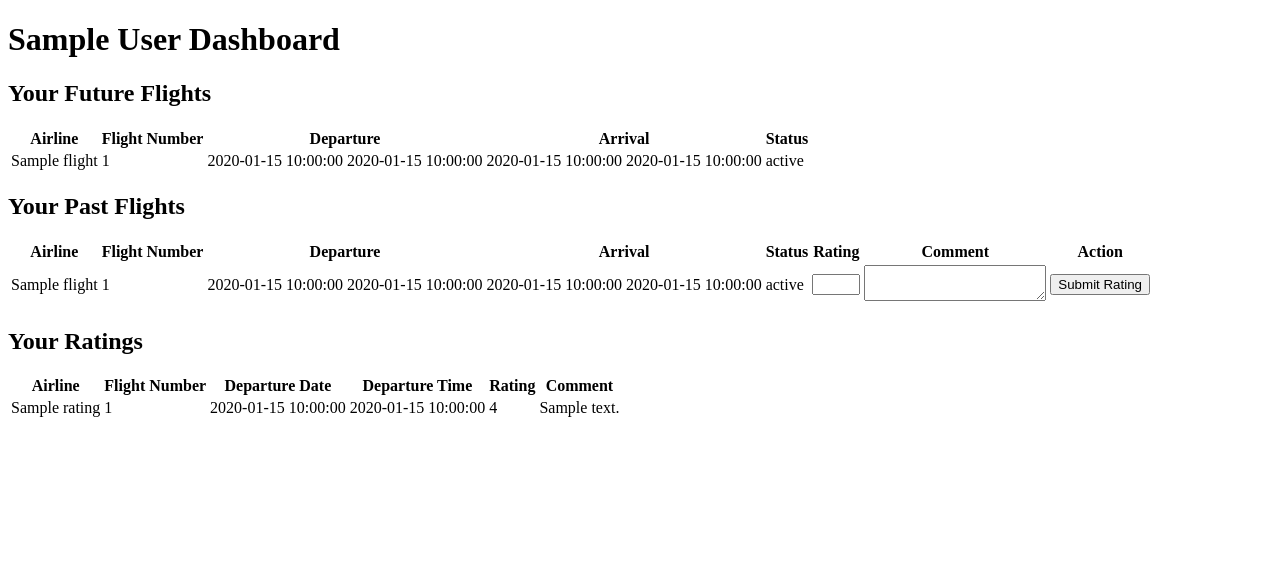
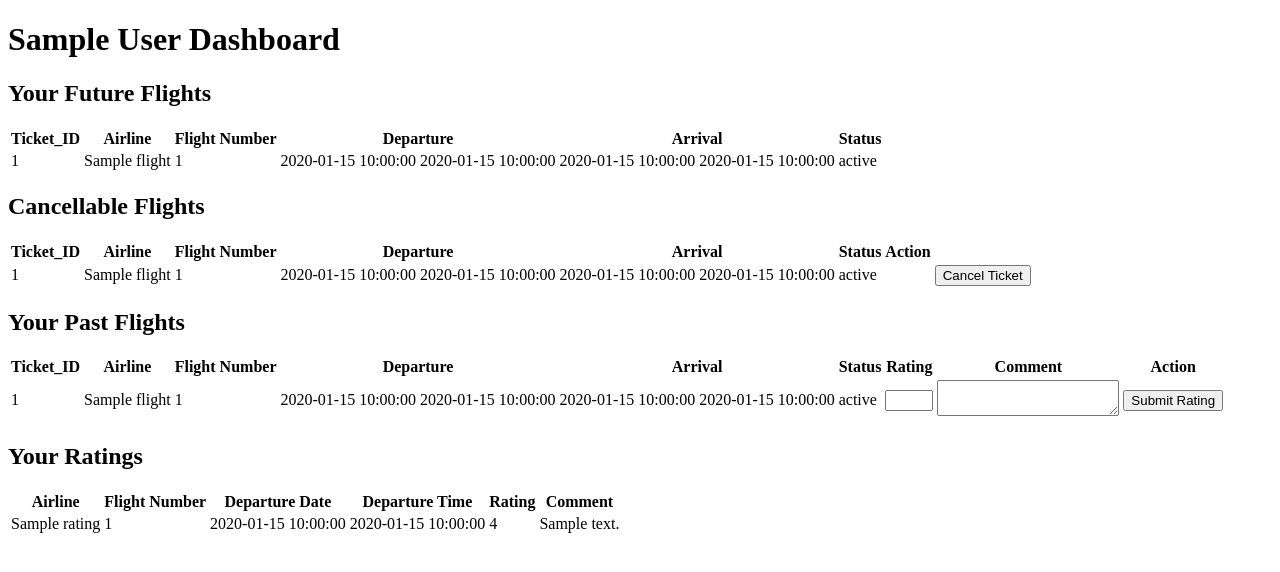
Before and after one commit to TanzHasan/AirplaneDatabaseFinal, a Flask app: template app/templates/home.html in a window 1280 px wide. Shown: the part 49-621 px from the top of the page. Run offline with Flask 3, Linux system fonts and the light colour scheme; the template is opened without the code that fills it: most values are stand-ins (such as "Sample title", 1, 10 or a date in 2020).

Commit message:
changed a lot of the inserting queries and screated cancel_ticket

```diff
--- a/app/app.py
+++ b/app/app.py
@@ -78,6 +78,9 @@ def register_user():
         passport_expiration = request.form["passport_expiration"]
         passport_country = request.form["passport_country"]
         dob = request.form["dob"]
+
+        if '@' not in email:
+            return render_template("login_user.html", error="Bad email")
 
         connection = pymysql.connect(**mysql_config)
 
@@ -207,10 +210,15 @@ def home():
         try:
             with connection.cursor() as cursor:
                 today = datetime.date.today()
+                tomorrow = today + datetime.timedelta(days=1)
                 # I was silly with my fields
                 query = customer_future_flights
                 cursor.execute(query, (email, today))
                 future_flights = cursor.fetchall()
+
+                query = customer_future_flights
+                cursor.execute(query, (email, tomorrow))
+                cancellable_flights = cursor.fetchall()
 
                 query = customer_past_flights
                 cursor.execute(query, (email, today))
@@ -230,6 +238,7 @@ def home():
                     past_flights=past_flights,
                     first_name=customer["first_name"],
                     last_name=customer["last_name"],
+                    cancellable_flights=cancellable_flights,
                     ratings=ratings,
                     error=error,
                 )
@@ -312,6 +321,71 @@ def rate_flight():
 
     return redirect("/")
 
+@app.route("/cancel_ticket", methods=["POST"])
+def cancel_ticket():
+    email = session["email"]
+
+    ticket_id = request.form["Ticket_ID"]
+    connection = pymysql.connect(**mysql_config)
+    try:
+        with connection.cursor() as cursor:
+            flight_query = """
+                SELECT
+                    Ticket_ID, Airline_Name, Identification, Number, Depart_Date, Depart_Time,
+                    FirstName, LastName, DOB, CardType, CardNumber, CardExpiration, CardName
+                FROM
+                    Ticket
+                WHERE
+                    Ticket_ID = %s
+            """
+            cursor.execute(flight_query, (ticket_id,))
+            flight_details = cursor.fetchone()
+
+            delete_query = "DELETE FROM Ticket WHERE Ticket_ID = %s"
+            cursor.execute(delete_query, (ticket_id,))
+            connection.commit()
+
+            if flight_details:
+                insert_query = """
+                    INSERT INTO Ticket (
+                        Ticket_ID, Airline_Name, Identification, Number, Depart_Date, Depart_Time,
+                        Email, FirstName, LastName, DOB, PurchaseDate, PurchaseTime,
+                        CardType, CardNumber, CardExpiration, CardName
+                    )
+                    VALUES (
+                        %s, %s, %s, %s, %s, %s,
+                        "None", %s, %s, %s, CURDATE(), CURTIME(),
+                        %s, %s, %s, %s
+                    )
+                """
+                insert_values = (
+                    flight_details["Ticket_ID"],
+                    flight_details["Airline_Name"],
+                    flight_details["Identification"],
+                    flight_details["Number"],
+                    flight_details["Depart_Date"],
+                    flight_details["Depart_Time"],
+                    flight_details["FirstName"],
+                    flight_details["LastName"],
+                    flight_details["DOB"],
+                    flight_details["CardType"],
+                    flight_details["CardNumber"],
+                    flight_details["CardExpiration"],
+                    flight_details["CardName"]
+                )
+                cursor.execute(insert_query, insert_values)
+
+            connection.commit()
+
+    except Exception as E:
+        session["error"] = str(E)
+        return redirect("/")
+
+    finally:
+        connection.close()
+
+    return redirect("/")
+
 @app.route('/search_flights', methods=['GET', 'POST'])
 def search_flights():
     if request.method == 'POST':
@@ -327,43 +401,81 @@ def search_flights():
 
         try:
             with connection.cursor() as cursor:
-                query = """
-                    SELECT
-                        f.Airline_Name, f.Identification, f.number, f.departure_date, f.departure_time,
-                        f.arrival_date, f.arrival_time, f.base_price, f.status, f.isroundtrip,
-                        f.departure_airport, f.arrival_airport
-                    FROM
-                        Flight f, Airport a, Airport b
-                    WHERE
-                        f.departure_airport = a.airport_code AND
-                        f.arrival_airport = b.airport_code AND
-                        f.departure_date = %s AND
-                        f.departure_date >= %s
-                """
-                params = [departure_date, datetime.date.today()]
+                if trip_type != 'round_trip':
+                    query = """
+                        SELECT
+                            f.Airline_Name, f.Identification, f.number, f.departure_date, f.departure_time,
+                            f.arrival_date, f.arrival_time, f.base_price, f.status, f.isroundtrip,
+                            f.departure_airport, f.arrival_airport
+                        FROM
+                            Flight f, Airport a, Airport b
+                        WHERE
+                            f.departure_airport = a.airport_code AND
+                            f.arrival_airport = b.airport_code AND
+                            f.departure_date = %s AND
+                            f.departure_date >= %s
+                    """
+                    params = [departure_date, datetime.date.today()]
 
-                if source_type == 'airport':
-                    query += " AND f.departure_airport = %s"
-                    params.append(source)
+                    if source_type == 'airport':
+                        query += " AND f.departure_airport = %s"
+                        params.append(source)
+                    else:
+                        query += " AND a.city = %s"
+                        params.append(source)
+
+                    if destination_type == 'airport':
+                        query += " AND f.arrival_airport = %s"
+                        params.append(destination)
+                    else:
+                        query += " AND b.city = %s"
+                        params.append(destination)
+
+
+                    cursor.execute(query, params)
+                    flights = cursor.fetchall()
+                    if 'email' in session:
+                        return render_template('search_results_user.html', flights=flights, rt=False)
+                    elif 'username' in session:
+                        return render_template('search_results_staff.html', flights=flights, rt=False)
+                    else:
+                        return render_template('search_results.html', flights=flights, rt=False)
                 else:
-                    query += " AND a.city = %s"
-                    params.append(source)
+                    query = """
+                        SELECT
+                            f.Airline_Name, f.Identification, f.number, f.departure_date, f.departure_time,
+                            f.arrival_date, f.arrival_time, f.base_price, f.status, f.isroundtrip,
+                            f.departure_airport, f.arrival_airport
+                        FROM
+                            ReturnFlight f, Airport a, Airport b
+                        WHERE
+                            f.departure_airport = a.airport_code AND
+                            f.arrival_airport = b.airport_code AND
+                            f.departure_date = %s AND
+                            f.Returndeparture_date = %s AND
+                            f.departure_date >= %s
+                    """
+                    params = [departure_date, return_date, datetime.date.today()]
 
-                if destination_type == 'airport':
-                    query += " AND f.arrival_airport = %s"
-                    params.append(destination)
-                else:
-                    query += " AND b.city = %s"
-                    params.append(destination)
+                    if source_type == 'airport':
+                        query += " AND f.departure_airport = %s"
+                        params.append(source)
+                    else:
+                        query += " AND a.city = %s"
+                        params.append(source)
 
-                # if trip_type == 'round_trip' and return_date:
-                #     query += " AND f.isroundtrip = true AND f.arrival_date = %s"
-                #     params.append(return_date)
-
-                cursor.execute(query, params)
-                flights = cursor.fetchall()
-
-                return render_template('search_results.html', flights=flights)
+                    if destination_type == 'airport':
+                        query += " AND f.arrival_airport = %s"
+                        params.append(destination)
+                    else:
+                        query += " AND b.city = %s"
+                        params.append(destination)
+                    if 'email' in session:
+                        return render_template('search_results_user.html', flights=flights, rt=True)
+                    elif 'username' in session:
+                        return render_template('search_results_staff.html', flights=flights, rt=True)
+                    else:
+                        return render_template('search_results.html', flights=flights, rt=True)
 
         finally:
             connection.close()
--- a/app/templates/home.html
+++ b/app/templates/home.html
@@ -16,6 +16,7 @@
         <table>
             <thead>
                 <tr>
+                    <th>Ticket_ID</th>
                     <th>Airline</th>
                     <th>Flight Number</th>
                     <th>Departure</th>
@@ -26,18 +27,50 @@
             <tbody>
                 {% for flight in future_flights %}
                     <tr>
+                        <td>{{ flight.Ticket_ID }}</td>
+                        <td>{{ flight.Airline_Name }}</td>
+                        <td>{{ flight.number }}</td>
+                        <td>{{ flight.departure_date }} {{ flight.departure_time }}</td>
+                        <td>{{ flight.arrival_date }} {{ flight.arrival_time }}</td>
+                        <td>{{ flight.status }}</td>
+                    </tr>
+                {% endfor %}
+            </tbody>
+        </table>
+    {% else %}
+        <p>No flights debug workign</p>
+    {% endif %}
+
+    <h2>Cancellable Flights</h2>
+    {% if cancellable_flights %}
+        <table>
+            <thead>
+                <tr>
+                    <th>Ticket_ID</th>
+                    <th>Airline</th>
+                    <th>Flight Number</th>
+                    <th>Departure</th>
+                    <th>Arrival</th>
+                    <th>Status</th>
+                    <th>Action</th>
+                </tr>
+            </thead>
+            <tbody>
+                {% for flight in cancellable_flights %}
+                    <tr>
+                        <td>{{ flight.Ticket_ID }}</td>
                         <td>{{ flight.Airline_Name }}</td>
                         <td>{{ flight.number }}</td>
                         <td>{{ flight.departure_date }} {{ flight.departure_time }}</td>
                         <td>{{ flight.arrival_date }} {{ flight.arrival_time }}</td>
                         <td>{{ flight.status }}</td>
                         <td>
-                            <form action="/rate_flight" method="POST">
-                                <input type="hidden" name="airline_name" value="{{ flight.Airline_Name }}">
-                                <input type="hidden" name="identification" value="{{ flight.Identification }}">
-                                <input type="hidden" name="number" value="{{ flight.number }}">
-                                <input type="hidden" name="departure_date" value="{{ flight.departure_date }}">
-                                <input type="hidden" name="departure_time" value="{{ flight.departure_time }}">
+                            <form action="/cancel_ticket" method="POST">
+                                <input type="hidden" name="Ticket_ID" value="{{ flight.Ticket_ID }}">
+                        </td>
+                        <td>
+                                <input type="submit" value="Cancel Ticket">
+                            </form>
                         </td>
                     </tr>
                 {% endfor %}
@@ -52,6 +85,7 @@
         <table>
             <thead>
                 <tr>
+                    <th>Ticket_ID</th>
                     <th>Airline</th>
                     <th>Flight Number</th>
                     <th>Departure</th>
@@ -65,6 +99,7 @@
             <tbody>
                 {% for flight in past_flights %}
                     <tr>
+                        <td>{{ flight.Ticket_ID }}</td>
                         <td>{{ flight.Airline_Name }}</td>
                         <td>{{ flight.number }}</td>
                         <td>{{ flight.departure_date }} {{ flight.departure_time }}</td>
```
Also changed, not shown: app/queries.py (+20 -32 lines), app/templates/search_results_user.html (added, +38 -0 lines), sql_setup/createing.sql (+13 -9 lines), sql_setup/insert.sql (+9 -5 lines).
